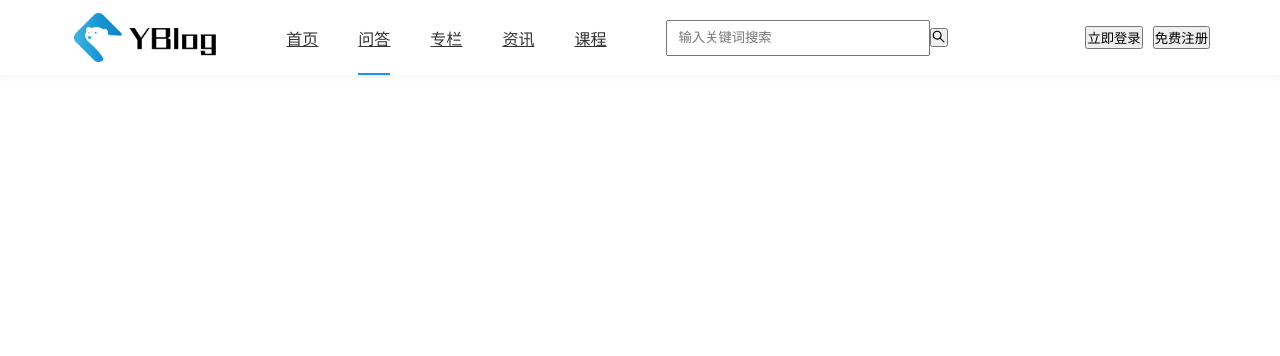
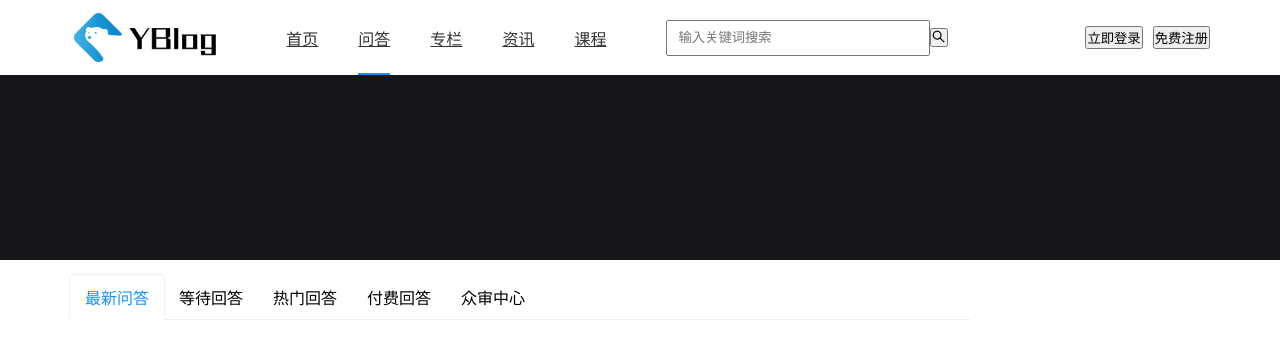
Before and after one commit to yangxiaoqiang1992/typescript-project, a React app in the folder ts-react-blog/: page /questions in a window 1280 px wide. Shown: the top 356 px of the page. Built offline with nearby package versions, Linux system fonts and the light colour scheme.

Commit message:
提交代码

```diff
--- a/ts-react-blog/src/web/assets/css/common.css
+++ b/ts-react-blog/src/web/assets/css/common.css
@@ -9,3 +9,10 @@
 .title {
   padding: 10px 15px 10px 0;
 }
+.blog-banner {
+  height: 185px;
+  background: #16161a;
+}
+.blog-recommand-aside {
+  width: 220px;
+}
--- a/ts-react-blog/src/web/components/Menu/MenuGroup.tsx
+++ b/ts-react-blog/src/web/components/Menu/MenuGroup.tsx
@@ -1,10 +1,14 @@
 import React, { memo } from "react";
-import Menu from "./index";
-export interface MenuGropProps {}
+import Menu, { MenuProps } from "./index";
+export interface MenuGropProps extends MenuProps {
+  title: string;
+}
 export default (props: MenuGropProps) => {
+  const { title, ...others } = props;
   return (
     <div className="blog-menu-group">
-      <Menu></Menu>
+      <h3>{props.title}</h3>
+      <Menu {...others}></Menu>
     </div>
   );
 };
--- /dev/null
+++ b/ts-react-blog/src/web/components/Menu/index.less
@@ -0,0 +1,27 @@
+.blog-menu {
+  .blog-menu-item {
+    padding: 5px 10px;
+    margin: 2px 0;
+    cursor: default;
+    &:hover {
+      border-radius: 3px;
+      background: #f1f1f1;
+    }
+  }
+}
+.blog-menu-group {
+  h3 {
+    font-size: 14px;
+    display: flex;
+    align-items: center;
+    padding: 12px 10px;
+    &:after {
+      content: "";
+      display: inline-block;
+      flex: 1;
+      height: 1px;
+      background: #eee;
+      margin-left: 4px;
+    }
+  }
+}
--- a/ts-react-blog/src/web/components/Menu/index.tsx
+++ b/ts-react-blog/src/web/components/Menu/index.tsx
@@ -1,5 +1,6 @@
 import React, { memo } from "react";
-import MenuItem, { MenuItemProps } from "./MenuItem";
+import MenuItem, { MenuItemProps as ItemProps } from "./MenuItem";
+import "./index.less";
 
 export interface MenuProps {
   data?: Array<MenuItemProps>;
@@ -18,4 +19,5 @@ const Menu = (props: MenuProps) => {
 };
 
 Menu.Item = MenuItem;
+export type MenuItemProps = ItemProps;
 export { Menu as default };
--- a/ts-react-blog/src/web/pages/Home/index.less
+++ b/ts-react-blog/src/web/pages/Home/index.less
@@ -5,16 +5,10 @@
     padding: 15px 0;
     main {
       padding: 0 20px;
+      flex: 1;
     }
     .blog-menu-aside {
-      width: 200px;
-    }
-    .blog-recommand-aside {
-      width: 300px;
+      width: 150px;
     }
   }
-  .blog-banner {
-    height: 185px;
-    background: #16161a;
-  }
 }
--- a/ts-react-blog/src/web/pages/Home/index.tsx
+++ b/ts-react-blog/src/web/pages/Home/index.tsx
@@ -2,6 +2,8 @@ import React from "react";
 import "./index.less";
 import List, { ArticleListProps } from "../../components/Article/index";
 import RankList, { rankListDataType } from "../../components/RankList/index";
+import Menu, { MenuItemProps } from "../../components/Menu/index";
+import MenuGroup, { MenuGropProps } from "../../components/Menu/MenuGroup";
 import Tags, { tagType } from "../../components/Tags/index";
 interface Ipros {}
 interface Itate {}
@@ -106,6 +108,17 @@ const rankData: rankListDataType[] = [
     name: "yangxiaoqiang",
   },
 ];
+const MenuData: Array<MenuItemProps> = [
+  {
+    name: "我要推荐",
+  },
+  {
+    name: "近期热门",
+  },
+  {
+    name: "最新内容",
+  },
+];
 const tagsData: tagType[] = [
   {
     text: "java",
@@ -126,7 +139,15 @@ export default class Home extends React.Component<Ipros, Itate> {
       <div className="blog-home">
         <div className="blog-banner"></div>
         <div className="blog-main-width blog-home-main">
-          <aside className="blog-menu-aside"></aside>
+          <aside className="blog-menu-aside">
+            <Menu data={MenuData}>
+              {/* {MenuData.map((item) => {
+                return <Menu.Item name={item.name}></Menu.Item>;
+              })} */}
+            </Menu>
+            <MenuGroup title="技术社区" data={MenuData}></MenuGroup>
+            <MenuGroup title="技术频道" data={MenuData}></MenuGroup>
+          </aside>
           <main>
             <List
               title={["为你推荐", "近期热门", "最新内容"]}
--- /dev/null
+++ b/ts-react-blog/src/web/pages/Questions/index.less
@@ -0,0 +1,8 @@
+.blog-question-main {
+  display: flex;
+  padding-top: 15px;
+  .blog-questions {
+    flex: 1;
+    margin-right: 20px;
+  }
+}
--- /dev/null
+++ b/ts-react-blog/src/web/pages/Questions/index.tsx
@@ -0,0 +1,17 @@
+import React, { memo } from "react";
+import List from "../../components/Article/index";
+import "./index.less";
+export default memo(() => {
+  const titles = ["最新问答", "等待回答", "热门回答", "付费回答", "众审中心"];
+  return (
+    <div className="blog-questions">
+      <div className="blog-banner"></div>
+      <div className="blog-main-width blog-question-main">
+        <main className="blog-questions">
+          <List title={titles}></List>
+        </main>
+        <aside className="blog-recommand-aside"></aside>
+      </div>
+    </div>
+  );
+});
--- a/ts-react-blog/src/web/router/router.tsx
+++ b/ts-react-blog/src/web/router/router.tsx
@@ -5,6 +5,7 @@ import Header from "../components/Header/index";
 import { navLinks } from "../config/index";
 
 const Home = lazy(() => import("../pages/Home/index"));
+const Questions = lazy(() => import("../pages/Questions/index"));
 const Login = lazy(() => import("../pages/Login/index"));
 
 export default (): JSX.Element => (
@@ -13,6 +14,7 @@ export default (): JSX.Element => (
     <Suspense fallback={<Loading size="large" />}>
       <Route path="/" component={Home} exact />
       <Route path="/home" component={Home} />
+      <Route path="/questions" component={Questions} />
       <Route path="/login" component={Login} />
     </Suspense>
   </Router>
```
